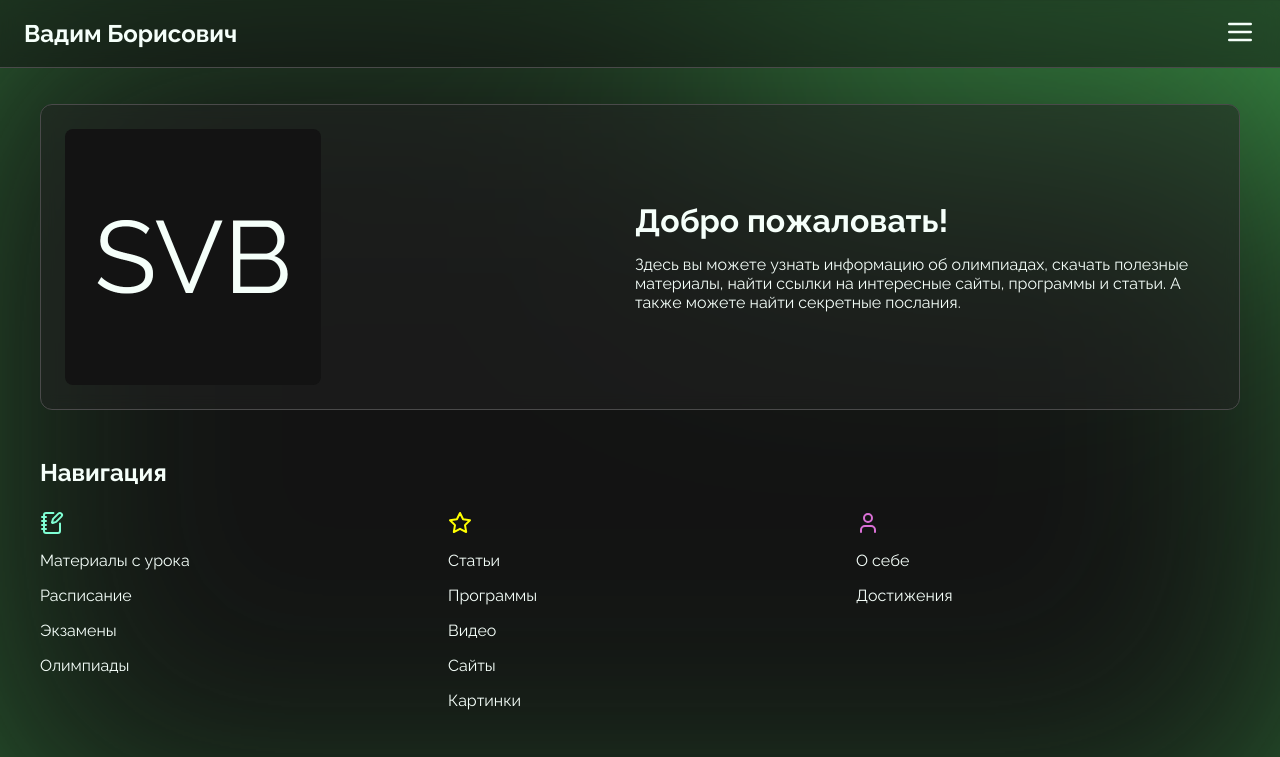
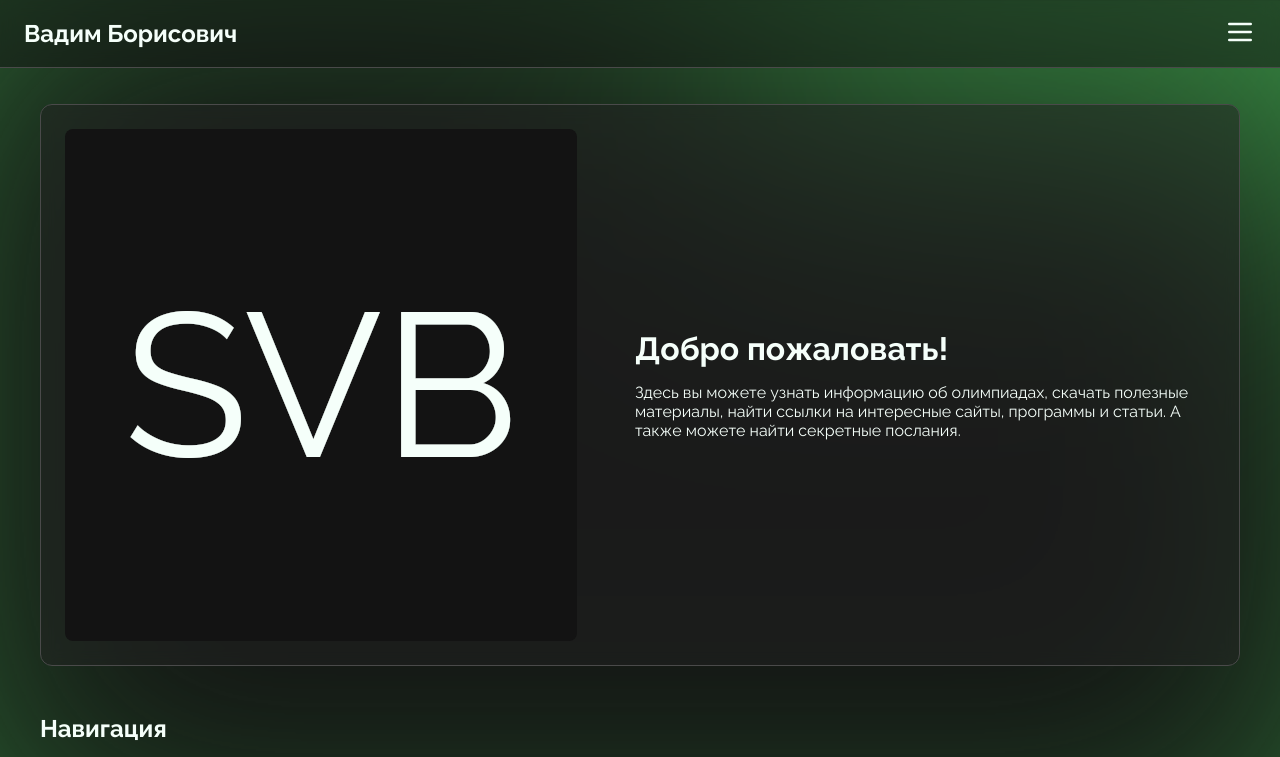
Before and after one commit to svbinf-ru/svbinf.ru, a Next.js app: page / in a window 1280 px wide. Shown: the top 757 px of the page. Built offline with nearby package versions, Linux system fonts and the light colour scheme.

Commit message:
feat(components): add support for custom image geometry

```diff
--- a/components/Card/index.tsx
+++ b/components/Card/index.tsx
@@ -6,6 +6,8 @@ import styles from './styles.module.scss'
 interface Props {
     image: StaticImageData
     imageAlt: string
+    imageWidth?: number
+    imageHeight?: number
     imagePosition?: 'left' | 'right'
 }
 
@@ -13,6 +15,8 @@ export const Card: FC<PropsWithChildren<Props>> = ({
     image,
     imageAlt,
     children,
+    imageWidth,
+    imageHeight,
     imagePosition = 'left',
 }) => {
     return (
@@ -20,8 +24,8 @@ export const Card: FC<PropsWithChildren<Props>> = ({
             <Image
                 className={styles.image}
                 src={image.src}
-                width={256}
-                height={256}
+                width={imageWidth ?? image.width}
+                height={imageHeight ?? image.height}
                 alt={imageAlt}
             />
             <div className={styles.text}>{children}</div>
```
